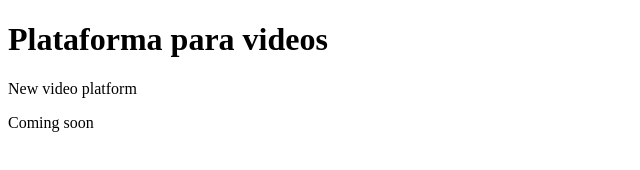
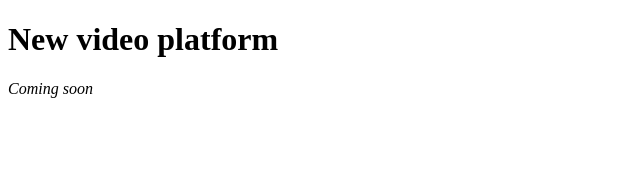
Before and after one commit to Gera202/Gera202.github.io, a plain HTML site: page index.html in a window 1280 px wide. Shown: the whole page, without its empty margins (0-640 px from the left). Drawn offline with Linux system fonts and the light colour scheme.

Commit message:
Update index.html

```diff
--- a/index.html
+++ b/index.html
@@ -5,8 +5,7 @@
 </head>
 <body>
 
-<h1>Plataforma para videos </h1>
-<p> New video platform  </p>
-  <p> Coming soon </p>
+<h1>New video platform </h1>
+  <p> <i>Coming soon</i> </p>
 </body>
 </html>
```
